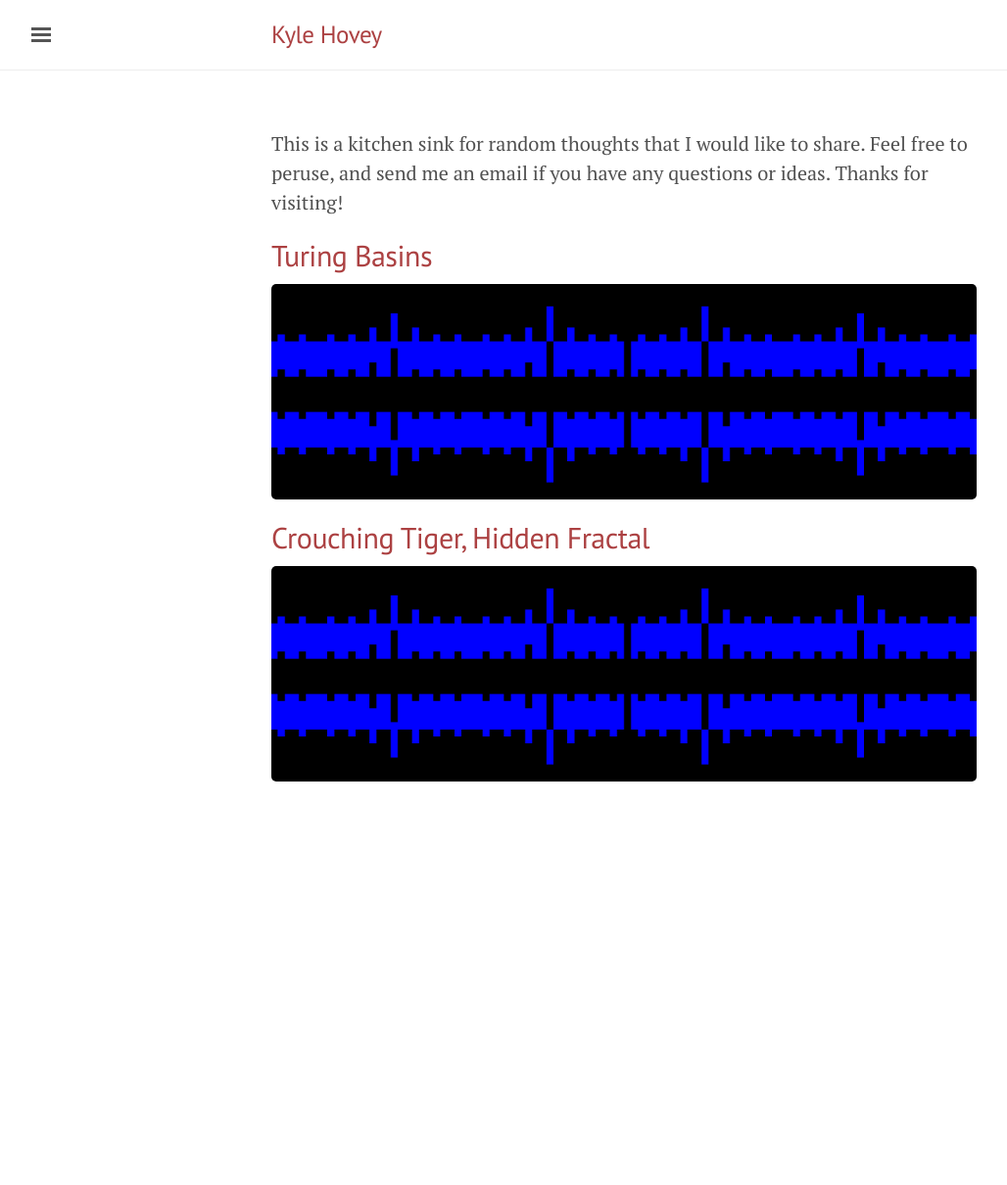
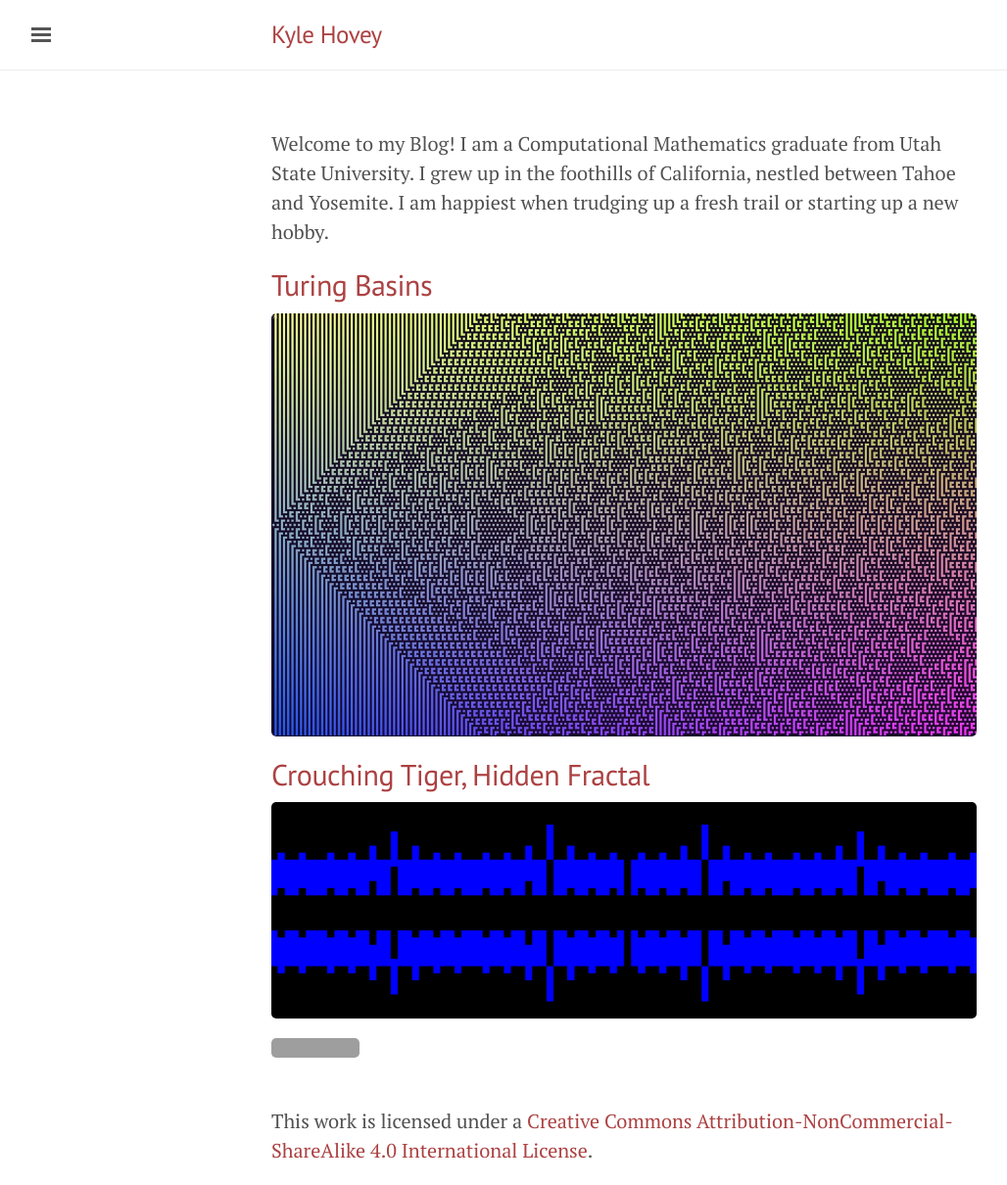
Before and after one commit to kylehovey/blog, a Jekyll site: the page built from index.md, in a window 1280 px wide. Shown: the whole page at 98% size, without its empty margins (3-1031 px from the left). Built offline with Jekyll 4.4.1, drawn with Linux system fonts in a browser that asks for light colours; the list of posts is cut into pages by our own code; before the commit the page ends 900 px from its top, so only the background shows below that; grey boxes are pictures that could not be loaded.

Commit message:
Updated blog front page, fixed Turing Basin image

```diff
--- a/index.md
+++ b/index.md
@@ -4,10 +4,12 @@ layout: default
 title: Welcome
 ---
 
-This is a kitchen sink for random thoughts that I would like to share. Feel free to peruse, and send me an email if you have any questions or ideas. Thanks for visiting!
+Welcome to my Blog! I am a Computational Mathematics graduate from Utah State University. I grew up in the foothills of California, nestled between Tahoe and Yosemite. I am happiest when trudging up a fresh trail or starting up a new hobby.
 
 ## [Turing Basins](./turing-basins)
-![Turing Basins](/blog/images/trig_fractal/first_look.png)
+![Turing Basins](/blog/images/turing_basins/expository/rule_73.jpg)
 
 ## [Crouching Tiger, Hidden Fractal](./crouching-trig-hidden-fractal)
 ![Crouching Tiger, Hidden Fractal](/blog/images/trig_fractal/first_look.png)
+
+<a rel="license" href="http://creativecommons.org/licenses/by-nc-sa/4.0/"><img alt="Creative Commons License" style="border-width:0" src="https://i.creativecommons.org/l/by-nc-sa/4.0/88x31.png" /></a><br />This work is licensed under a <a rel="license" href="http://creativecommons.org/licenses/by-nc-sa/4.0/">Creative Commons Attribution-NonCommercial-ShareAlike 4.0 International License</a>.
```
